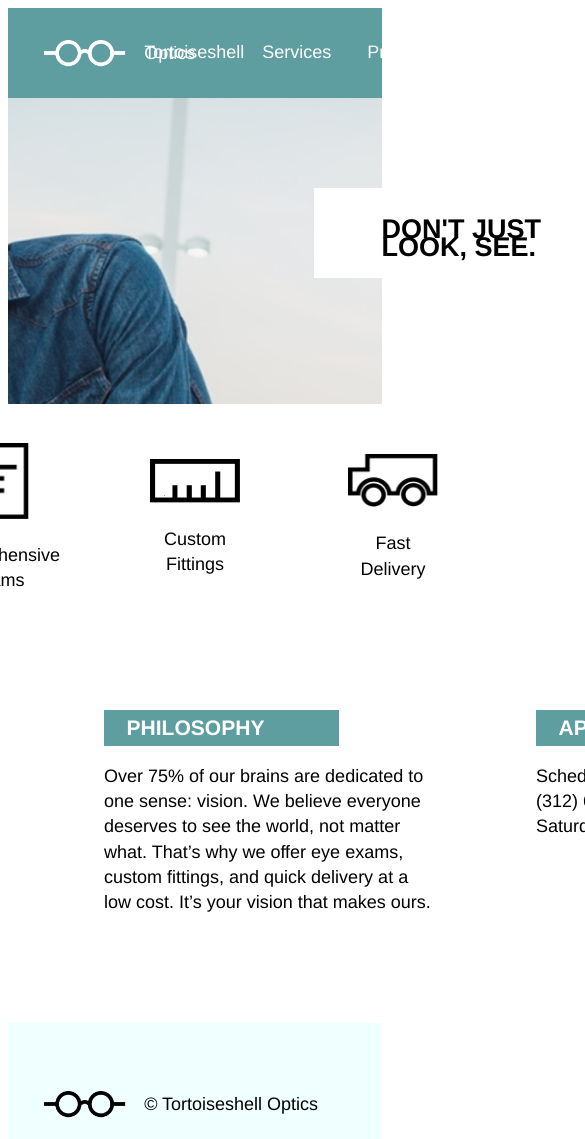
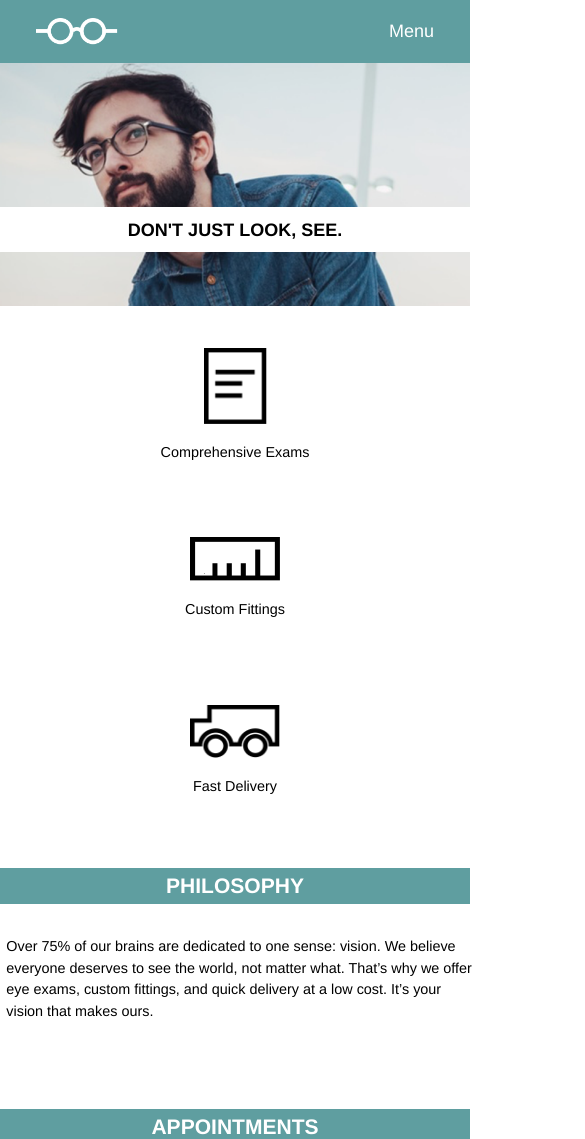
Before and after one commit to zmfrew/tortoiseshell-optics, a plain HTML site: page index.html in a window 390 px wide. Shown: the top 1139 px of the page, 585 px wide, since content can reach past the window. Drawn offline with Linux system fonts and the light colour scheme.

Commit message:
Add mobile formatting

```diff
--- a/index.html
+++ b/index.html
@@ -16,9 +16,10 @@
         <a href="#home" id="titleimage"><img src="./resources/images/logo-white.png">
         <a href="#home" id="title">Tortoiseshell Optics</a>
         <nav>
-          <a href="#services">Services</a>
-          <a href="#products">Products</a>
-          <a href="#contact">Contact</a>
+          <a href="#services" class="large-screen">Services</a>
+          <a href="#products" class="large-screen">Products</a>
+          <a href="#contact" class="large-screen">Contact</a>
+          <a href="#menu" id="mobile">Menu</a>
         </nav>
       </header>
 
--- a/resources/css/style.css
+++ b/resources/css/style.css
@@ -26,12 +26,16 @@ header {
   display: flex;
   top: 1rem;
   position: relative;
-  height: 5rem;
+  height: 3.5rem;
   align-items: center;
 }
 
 a img {
   height: 1.5rem;
+}
+
+a#mobile {
+  display: none;
 }
 
 nav {
@@ -55,7 +59,7 @@ header a {
 a:link {
   color: white;
   text-decoration: none;
-  padding: 0.5rem 2 rem 0.5rem 0;
+  padding: 0.5rem 2rem 0.5rem 0;
 }
 
 #title {
@@ -190,7 +194,7 @@ h5 {
     display: flex;
     position: relative;
     top: 0;
-    height: 5rem;
+    height: 3.5rem;
     align-items: center;
   }
   div.main-banner {
@@ -210,5 +214,97 @@ h5 {
 }
 
 @media only screen and (max-width: 470px) {
+  header {
+    width: 100%;
+    font-family: Helvetica;
+    font-size: 1rem;
+    background-color: cadetblue;
+    display: flex;
+    position: relative;
+    top: 0;
+    height: 3.5rem;
+    align-items: center;
+  }
 
+  #title {
+    display: none;
+  }
+
+  a#mobile {
+    display: inline-flex;
+    color: white;
+    text-decoration: none;
+    padding: 0.5rem 2rem 0.5rem 0;
+  }
+
+  a.large-screen {
+    display: none;
+  }
+
+  nav {
+    width: 100%;
+    display: inline-flex;
+    justify-content: flex-end;
+  }
+
+  div.main-banner {
+    height: 17rem;
+    background-position: 20%;
+  }
+  div.motto {
+    display:flex;
+    width: 100%;
+    position: relative;
+    padding: 0.25rem 0;
+    line-height: 1rem;
+    font-size: 0.5rem;
+    height: 2rem;
+    left: 0;
+    top: 3rem;
+    justify-content: center;
+    align-items: center;
+    }
+  section.picture-container {
+    display: block;
+    width: 100%;
+    margin: 1.2rem 0;
+  }
+  body {
+    display: block;
+    margin: auto;
+    width: 470px;
+  }
+  section.info-containers {
+    display: block;
+    width:100%;
+  }
+  div.info-container {
+    width: 100%;
+    margin: auto;
+  }
+  p {
+    width: 100%;
+    font-size: 0.8rem;
+    line-height: 1.2rem;
+    padding: 1rem 0.35rem 4rem 0.35rem;
+  }
+  div.info-title {
+    width: 100%;
+    justify-content: center;
+  }
+  div.services {
+    width: 100%;
+    height: 9rem;
+    padding: 0.3rem 0;
+  }
+  h4 {
+    line-height: 1rem;
+    font-size: 0.8rem;
+  }
+  h5 {
+    display: none;
+  }
+  footer {
+    justify-content: center;
+  }
 }
```
